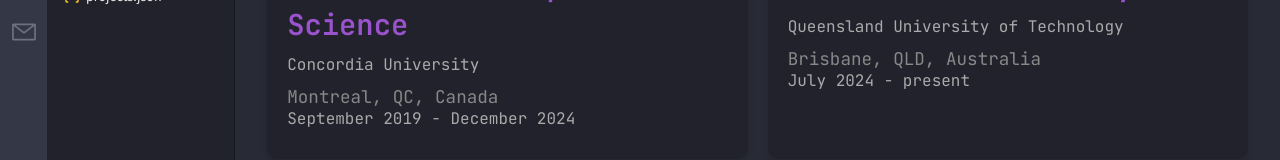
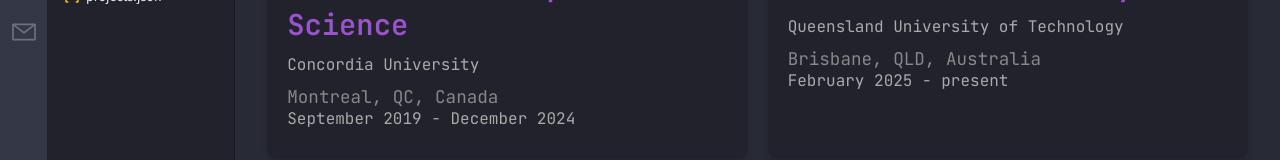
Before and after one commit to quannguyen10800/quannguyen10800.github.io, a Next.js app: page /projects in a window 1280 px wide. Shown: the part 214-374 px from the top of the page. Built offline with nearby package versions, Linux system fonts and the light colour scheme.

Commit message:
fix education

```diff
--- a/pages/projects.jsx
+++ b/pages/projects.jsx
@@ -101,7 +101,7 @@
     title: 'Master of Data Analytics',
     institution: 'Queensland University of Technology',
     location: 'Brisbane, QLD, Australia',
-    startDate: 'July 2024',
+    startDate: 'February 2025',
     endDate: 'present',
   },
 ];
```
